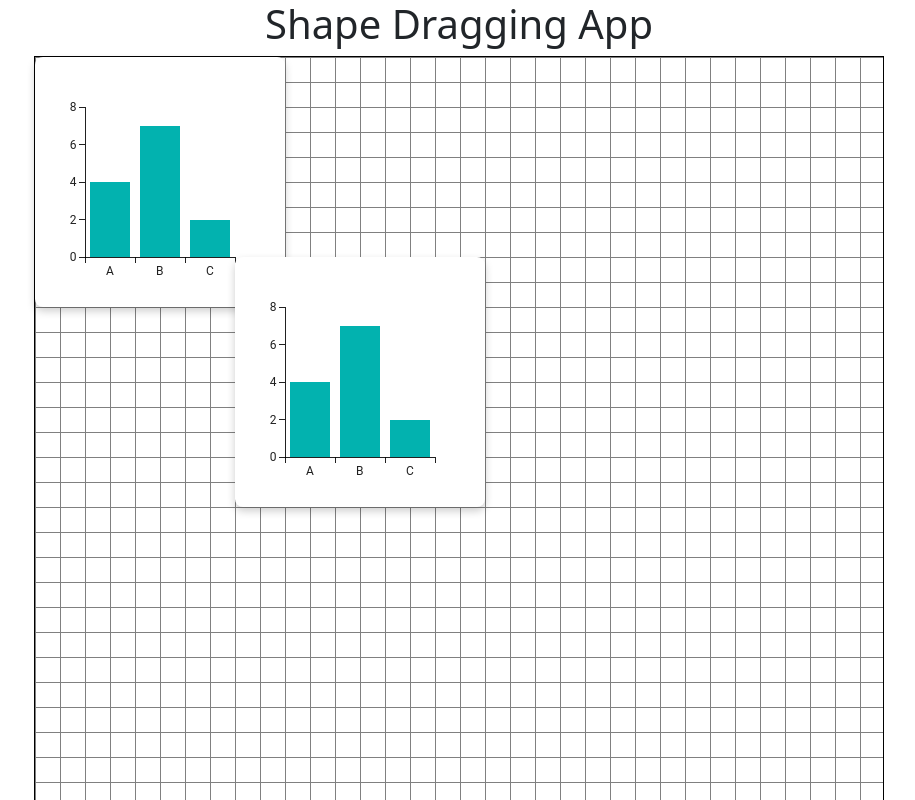
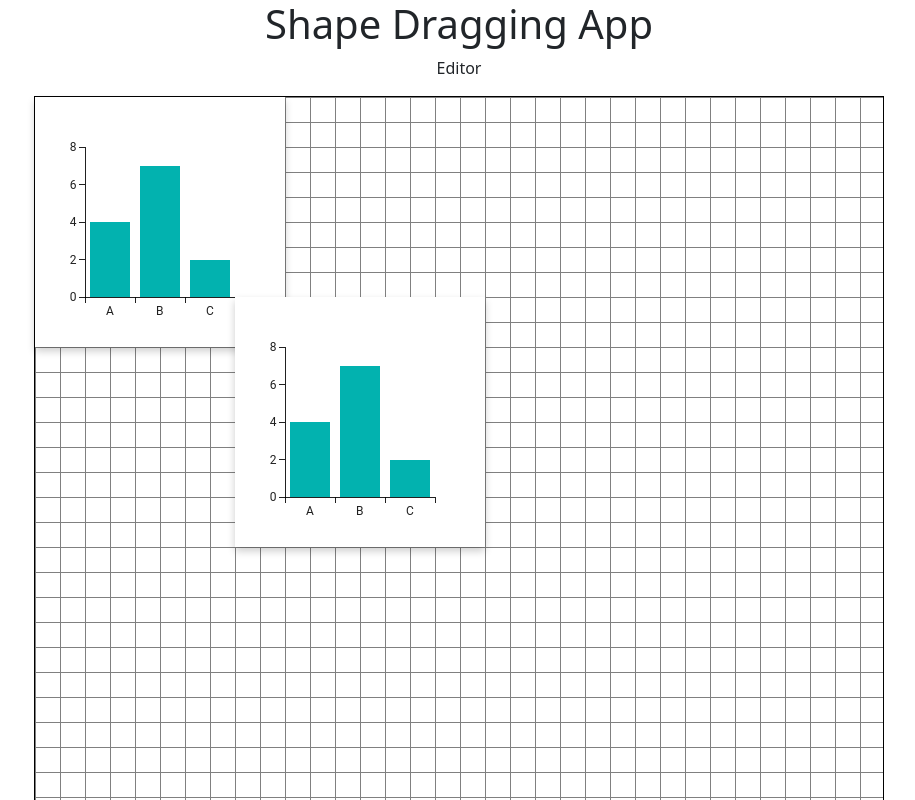
Before and after one commit to ethany80/PerformanceEngineUI, a React (Vite) app in the folder v1/PerformanceEngine/: page / in a window 1280 px wide. Shown: the top 800 px of the page, without its empty margins (181-1096 px from the left). Built offline with nearby package versions, Linux system fonts and the light colour scheme.

Commit message:
Start work on bound datasets

```diff
--- a/v1/PerformanceEngine/src/App.tsx
+++ b/v1/PerformanceEngine/src/App.tsx
@@ -1,11 +1,32 @@
+import { useState } from 'react';
+
+import { Dataset } from "./types/BackendInterfaces";
+
 import GridEditor from "./components/GridEditor/GridEditor";
+import EditBar from './components/EditBar/EditBar';
 import "./App.css";
 
 const App: React.FC = () => {
+  const [datasets, setDatasets] = useState<Dataset[]>([
+    {
+      id: "chart1",
+      data: [1,4,7,4,2],
+      axes: ["A", "B", "C"],
+      supportedTypes: ["bar"]
+    },
+    {
+      id: "chart2",
+      data: [4,4,8,3,9.3],
+      axes: ["A", "B", "C"],
+      supportedTypes: ["bar"]
+    }
+  ]);
+
   return (
     <div className="App">
       <h1>Shape Dragging App</h1>
-      <GridEditor />
+      <EditBar datasets={datasets} />
+      <GridEditor datasets={datasets} />
     </div>
   );
 };
--- /dev/null
+++ b/v1/PerformanceEngine/src/components/EditBar/EditBar.tsx
@@ -0,0 +1,18 @@
+import React, { useState } from "react";
+import { useRef } from "react";
+import { BarChart } from "@mui/x-charts/BarChart";
+
+import { Dataset } from "../../types/BackendInterfaces";
+
+type Props = {datasets: Dataset[]}
+
+const EditBar: React.FC<Props> = (props) => {
+
+  return (
+    <div id="editbar">
+      <p>Editor</p>
+    </div>
+  );
+};
+
+export default EditBar;
--- a/v1/PerformanceEngine/src/components/GridEditor/GridEditor.tsx
+++ b/v1/PerformanceEngine/src/components/GridEditor/GridEditor.tsx
@@ -3,9 +3,8 @@ import { useRef } from "react";
 import Draggable from "react-draggable";
 import { BarChart } from "@mui/x-charts/BarChart";
 
-const CELL_SIZE = 25; // Size of each grid cell
-const GRID_WIDTH = 850;
-const GRID_HEIGHT = 1100;
+import { Dataset } from "../../types/BackendInterfaces";
+import { GRID_HEIGHT, GRID_WIDTH, CELL_SIZE } from "../../types/Constants";
 
 interface ChartDataProps {
   id: string;
@@ -13,7 +12,9 @@ interface ChartDataProps {
   y: number;
 }
 
-const GridEditor: React.FC = () => {
+type Props = {datasets: Dataset[]}
+
+const GridEditor: React.FC<Props> = (props) => {
   const [charts, setCharts] = useState<ChartDataProps[]>([
     { id: "chart1", x: 0, y: 0 },
     { id: "chart2", x: 200, y: 200 },
@@ -60,7 +61,7 @@ const GridEditor: React.FC = () => {
               cursor: "grab",
               background: "white",
               boxShadow: "0px 4px 8px rgba(0, 0, 0, 0.2)",
-              borderRadius: 8,
+              borderRadius: 0,
               position: "absolute",
             }}
           >
--- /dev/null
+++ b/v1/PerformanceEngine/src/types/BackendInterfaces.ts
@@ -0,0 +1,26 @@
+/**
+ * Interface type for datasets.
+ */
+export interface Dataset {
+    /**
+     * Dataset id.
+     */
+    id: string;
+    /**
+     * Axis labels.
+     */
+    axes: string[];
+    /**
+     * Data may be either a 1D (bar charts, pie charts, 1-line line charts)
+     * or 2D array of numbers (multi-line, table), check supported types before attempting to access at index.  */
+    data: Array<number[]|number>;
+    /**
+     * String array of supported types. Possible values are:
+     * - `bar`
+     * - `1-line`
+     * - `multi-line`
+     * - `pie`
+     * - `table`
+     */
+    supportedTypes: string[];
+  }
--- /dev/null
+++ b/v1/PerformanceEngine/src/types/Constants.ts
@@ -0,0 +1,7 @@
+// GridEditor
+/** Size of each grid cell. */
+export const CELL_SIZE = 25;
+/** Overall grid width. */
+export const GRID_WIDTH = 850;
+/** Overall grid height. */
+export const GRID_HEIGHT = 1100;
```
Also changed, not shown: v1/PerformanceEngine/src/components/EditBar/EditBar.css (added).
